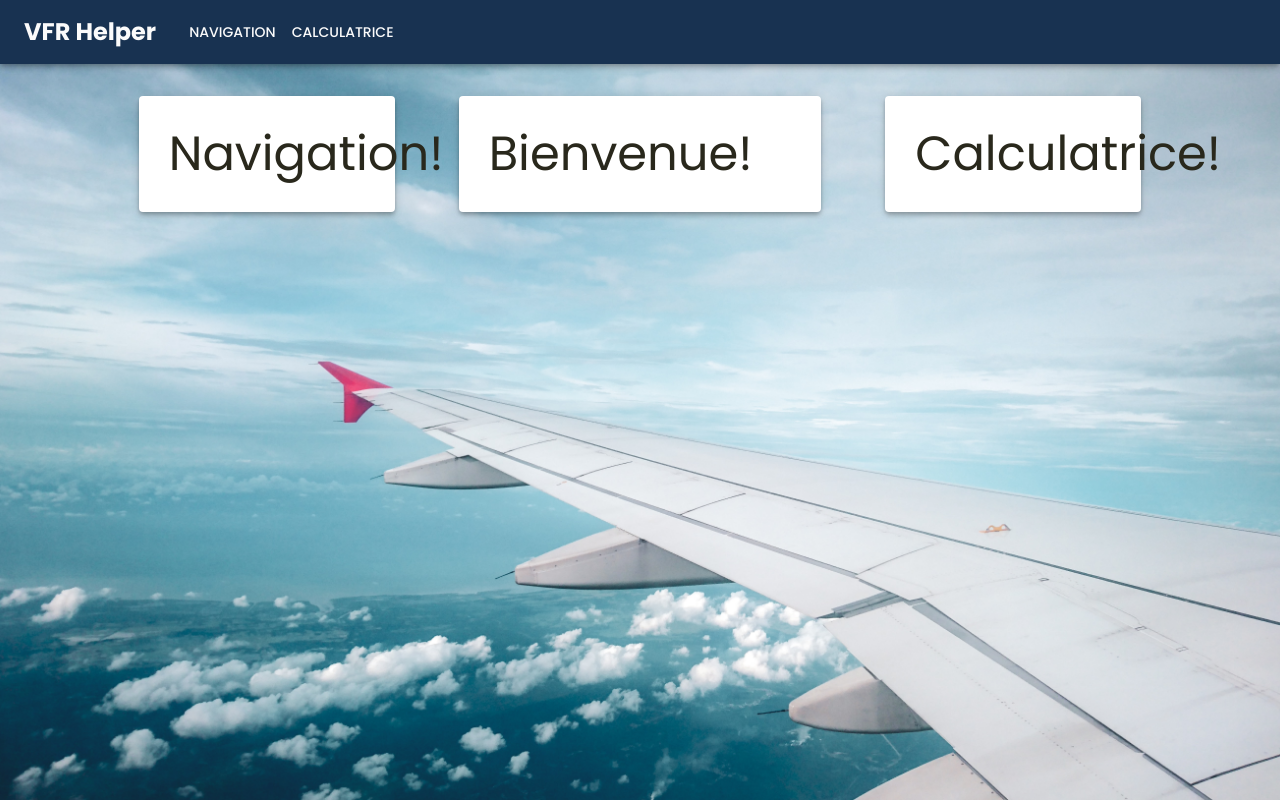
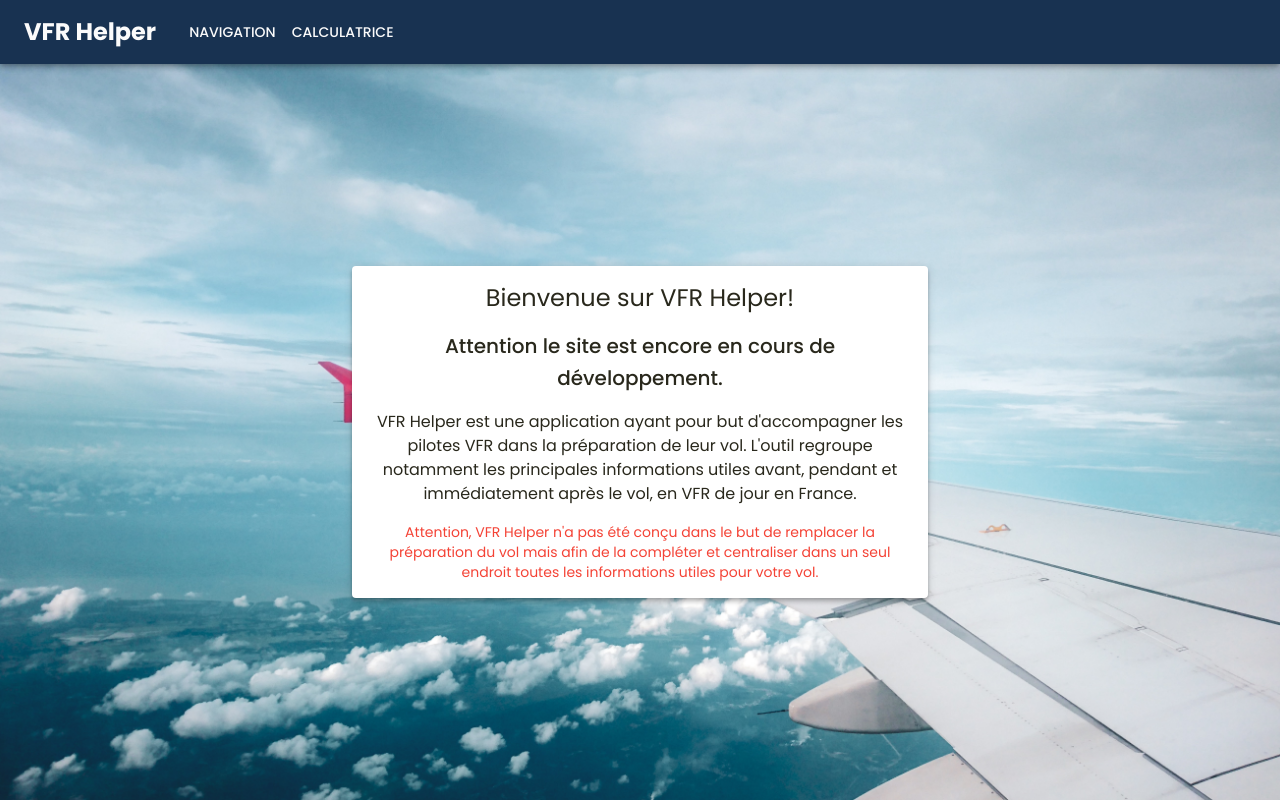
Before and after one commit to Gagarin1961/vfr-helper, a React (Create React App) app: page / in a window 1280 px wide. Built offline with nearby package versions, Linux system fonts and the light colour scheme.

Commit message:
Changed layout for welcome page

```diff
--- a/src/components/Home/Welcome.js
+++ b/src/components/Home/Welcome.js
@@ -1,47 +1,58 @@
 import React from "react";
-import {Grid, Paper, Typography, Zoom} from "@material-ui/core";
+import {Card, CardActionArea, CardActions, CardContent, CardMedia, Grid, Typography, Fade} from "@material-ui/core";
 
 import { makeStyles } from '@material-ui/core/styles';
+import Button from "@material-ui/core/Button";
+
+import plane from '../../images/bg.jpg';
 
 const useStyles = makeStyles((theme) => ({
+    container: {
+        height: '100%',
+    },
     paper: {
+        maxWidth: 600,
         margin: theme.spacing(4),
-        padding: '30px',
         color: theme.palette.text.secondary,
-    }
+    },
+    rightButton: {
+        marginLeft: "auto",
+    },
 }));
 
 const Welcome = () => {
     const classes = useStyles();
 
     return (
-        <Grid container justify="center">
-            <Grid item xs={12} md={3}>
-                <Zoom in>
-                    <Paper elevation={4} className={classes.paper}>
-                        <Typography variant="h3">
-                            Navigation!
-                        </Typography>
-                    </Paper>
-                </Zoom>
-            </Grid>
-            <Grid item xs={12} md={4}>
-                <Zoom in style={{ transitionDelay: '500ms' }}>
-                    <Paper elevation={4} className={classes.paper}>
-                        <Typography variant="h3">
-                            Bienvenue!
-                        </Typography>
-                    </Paper>
-                </Zoom>
-            </Grid>
-            <Grid item xs={12} md={3}>
-                <Zoom in style={{ transitionDelay: '1s' }}>
-                    <Paper elevation={4} className={classes.paper}>
-                        <Typography variant="h3">
-                            Calculatrice!
-                        </Typography>
-                    </Paper>
-                </Zoom>
+        <Grid container justify="center" direction="column" className={classes.container}>
+            <Grid item container justify="space-evenly">
+                <Grid item xs={12} sm={10} md={8} lg={6}>
+                    <Fade in>
+                        <Card elevation={4} className={classes.paper}>
+                            <CardActionArea>
+                                <CardContent>
+                                    <Typography paragraph variant="h5" align="center">
+                                        Bienvenue sur VFR Helper!
+                                    </Typography>
+                                    <Typography paragraph variant="h6" align="center">
+                                        Attention le site est encore en cours de développement.
+                                    </Typography>
+                                    <Typography paragraph variant="body1" component="p" align="center">
+                                        VFR Helper est une application ayant pour but d'accompagner les pilotes VFR
+                                        dans la préparation de leur vol. L'outil regroupe notamment les principales
+                                        informations utiles avant, pendant et immédiatement après le vol, en VFR de jour
+                                        en France.
+                                    </Typography>
+                                    <Typography variant="body2" color="error" component="p" align="center">
+                                        Attention, VFR Helper n'a pas été conçu dans le but de remplacer
+                                        la préparation du vol mais afin de la compléter et centraliser dans un seul endroit
+                                        toutes les informations utiles pour votre vol.
+                                    </Typography>
+                                </CardContent>
+                            </CardActionArea>
+                        </Card>
+                    </Fade>
+                </Grid>
             </Grid>
         </Grid>
     )
--- a/src/components/Navigation/NavStep.js
+++ b/src/components/Navigation/NavStep.js
@@ -17,7 +17,7 @@ const useStyles = makeStyles((theme) => ({
     }
 }));
 
-const NavStep = ({ steps, setSteps, currentStep, setCurrentStep }) => {
+const NavStep = ({ steps, setSteps, currentStep, setCurrentStep, setFinished }) => {
     const classes = useStyles();
 
     const [speed, setSpeed] = useState("");
@@ -235,6 +235,7 @@ const NavStep = ({ steps, setSteps, currentStep, setCurrentStep }) => {
     const handleFinishClick = () => {
         if (!checkEntries())
             return;
+        setFinished(true);
     }
 
     const checkDisplayBaseFactor = () => {
--- a/src/components/Navigation/Navigation.js
+++ b/src/components/Navigation/Navigation.js
@@ -20,9 +20,16 @@ const Navigation = () => {
 
     const [steps, setSteps] = useState([]);
     const [currentStep, setCurrentStep] = useState(0);
+    const [finished, setFinished] = useState(false);
 
     return (
         <Grid container justify="center" direction="column" className={classes.container}>
+            {
+                finished ?
+                    <Grid item container justify="space-evenly">
+                        Coucou
+                    </Grid>
+                    :
                     <Grid item container justify="space-evenly">
                         {steps.length > 0 && <Grid item container xs={3} alignContent="center">
                             <Grid item xs={12}>
@@ -43,11 +50,13 @@ const Navigation = () => {
                                         setSteps={setSteps}
                                         currentStep={currentStep}
                                         setCurrentStep={setCurrentStep}
+                                        setFinished={setFinished}
                                     />
                                 </Paper>
                             </Grid>
                         </Grid>
                     </Grid>
+            }
         </Grid>
     )
 }
```
Lines whose indentation alone changed are shown as unchanged.
